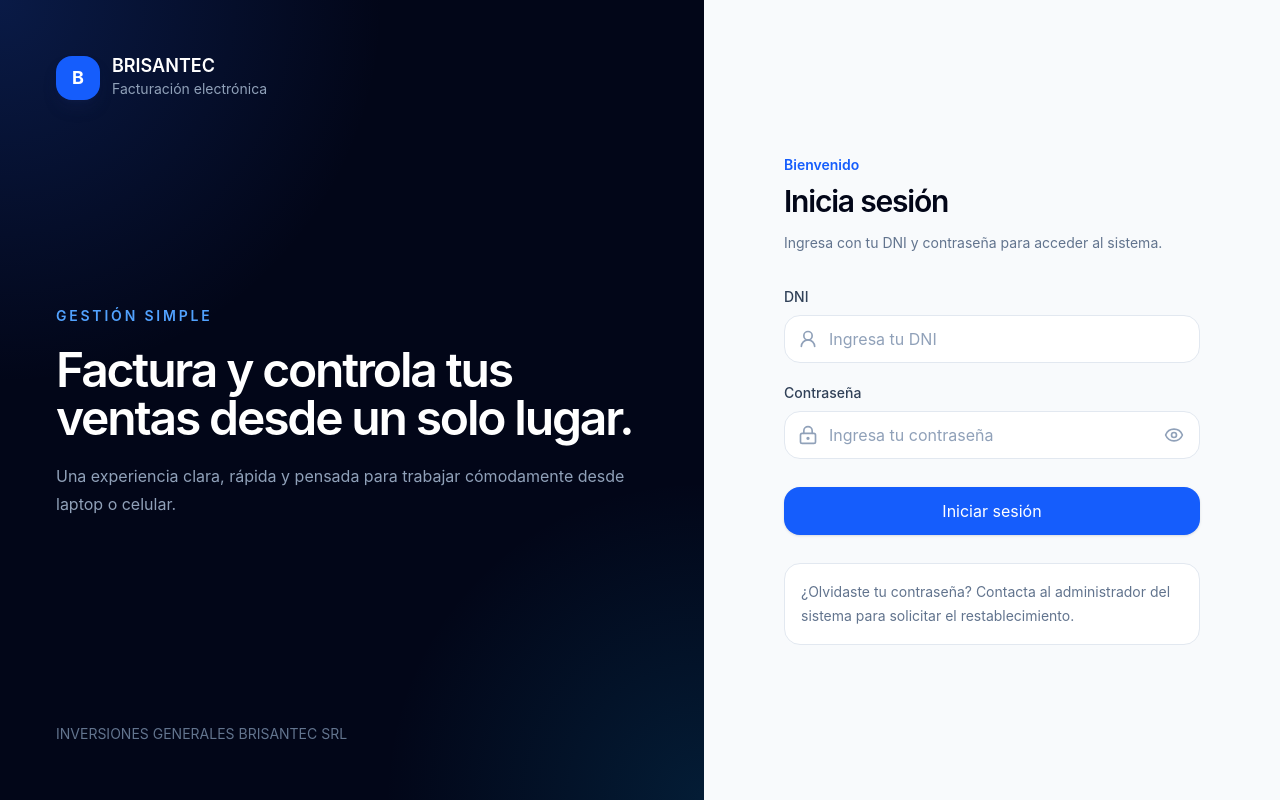
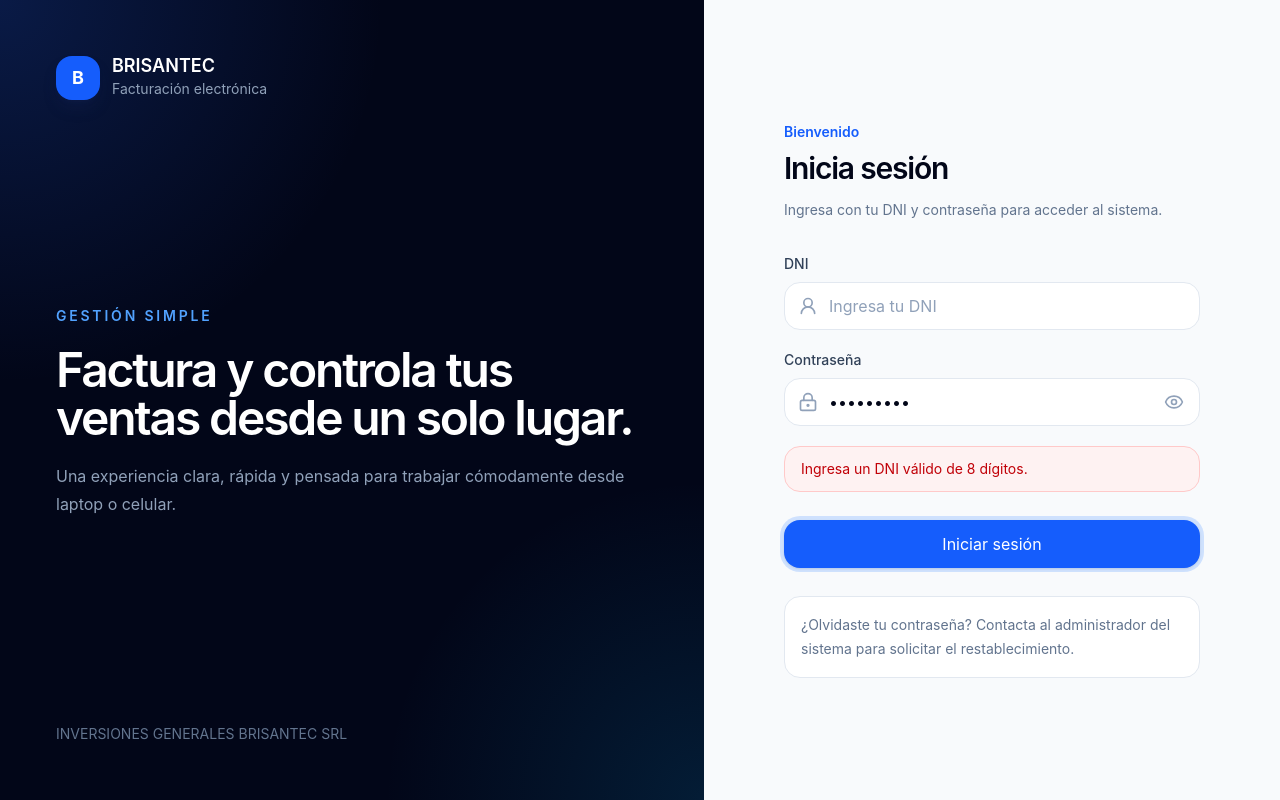
Before and after one commit to jhomarlee98/brisantec, a React (Vite) app: page /login in a window 1280 px wide. Both pictures are taken after typing "Sample", "Sample123" into the empty fields and a click on the button "Iniciar sesión". Built offline with nearby package versions, Linux system fonts and the light colour scheme; no server answers.

Commit message:
feat: authenticate login with Supabase

```diff
--- a/src/pages/LoginPage.tsx
+++ b/src/pages/LoginPage.tsx
@@ -1,14 +1,45 @@
 import { Eye, EyeOff, LockKeyhole, UserRound } from 'lucide-react'
 import { FormEvent, useState } from 'react'
 import { useNavigate } from 'react-router-dom'
+import { dniToAuthEmail, supabase } from '../utils/supabase'
 
 export default function LoginPage() {
   const navigate = useNavigate()
   const [showPassword, setShowPassword] = useState(false)
+  const [dni, setDni] = useState('')
+  const [password, setPassword] = useState('')
+  const [authError, setAuthError] = useState('')
+  const [isSubmitting, setIsSubmitting] = useState(false)
 
-  function handleSubmit(event: FormEvent<HTMLFormElement>) {
+  async function handleSubmit(event: FormEvent<HTMLFormElement>) {
     event.preventDefault()
-    navigate('/dashboard')
+    setAuthError('')
+
+    if (!/^\d{8}$/.test(dni)) {
+      setAuthError('Ingresa un DNI válido de 8 dígitos.')
+      return
+    }
+
+    if (!password) {
+      setAuthError('Ingresa tu contraseña.')
+      return
+    }
+
+    setIsSubmitting(true)
+
+    const { error } = await supabase.auth.signInWithPassword({
+      email: dniToAuthEmail(dni),
+      password,
+    })
+
+    setIsSubmitting(false)
+
+    if (error) {
+      setAuthError('DNI o contraseña incorrectos.')
+      return
+    }
+
+    navigate('/dashboard', { replace: true })
   }
 
   return (
@@ -70,6 +101,8 @@ export default function LoginPage() {
                   inputMode="numeric"
                   autoComplete="username"
                   maxLength={8}
+                  value={dni}
+                  onChange={(event) => setDni(event.target.value.replace(/\D/g, ''))}
                   placeholder="Ingresa tu DNI"
                   className="h-12 w-full rounded-2xl border border-slate-200 bg-white pl-11 pr-4 text-base text-slate-950 outline-none transition placeholder:text-slate-400 focus:border-blue-500 focus:ring-4 focus:ring-blue-500/10"
                 />
@@ -83,6 +116,8 @@ export default function LoginPage() {
                 <input
                   type={showPassword ? 'text' : 'password'}
                   autoComplete="current-password"
+                  value={password}
+                  onChange={(event) => setPassword(event.target.value)}
                   placeholder="Ingresa tu contraseña"
                   className="h-12 w-full rounded-2xl border border-slate-200 bg-white pl-11 pr-12 text-base text-slate-950 outline-none transition placeholder:text-slate-400 focus:border-blue-500 focus:ring-4 focus:ring-blue-500/10"
                 />
@@ -97,11 +132,18 @@ export default function LoginPage() {
               </div>
             </label>
 
+            {authError && (
+              <div className="rounded-2xl border border-red-200 bg-red-50 px-4 py-3 text-sm text-red-700">
+                {authError}
+              </div>
+            )}
+
             <button
               type="submit"
-              className="mt-2 h-12 w-full rounded-2xl bg-blue-600 px-5 text-sm font-semibold text-white shadow-sm transition hover:bg-blue-700 focus:outline-none focus:ring-4 focus:ring-blue-500/20"
+              disabled={isSubmitting}
+              className="mt-2 h-12 w-full rounded-2xl bg-blue-600 px-5 text-sm font-semibold text-white shadow-sm transition hover:bg-blue-700 focus:outline-none focus:ring-4 focus:ring-blue-500/20 disabled:cursor-not-allowed disabled:opacity-60"
             >
-              Iniciar sesión
+              {isSubmitting ? 'Ingresando...' : 'Iniciar sesión'}
             </button>
           </form>
 
```
